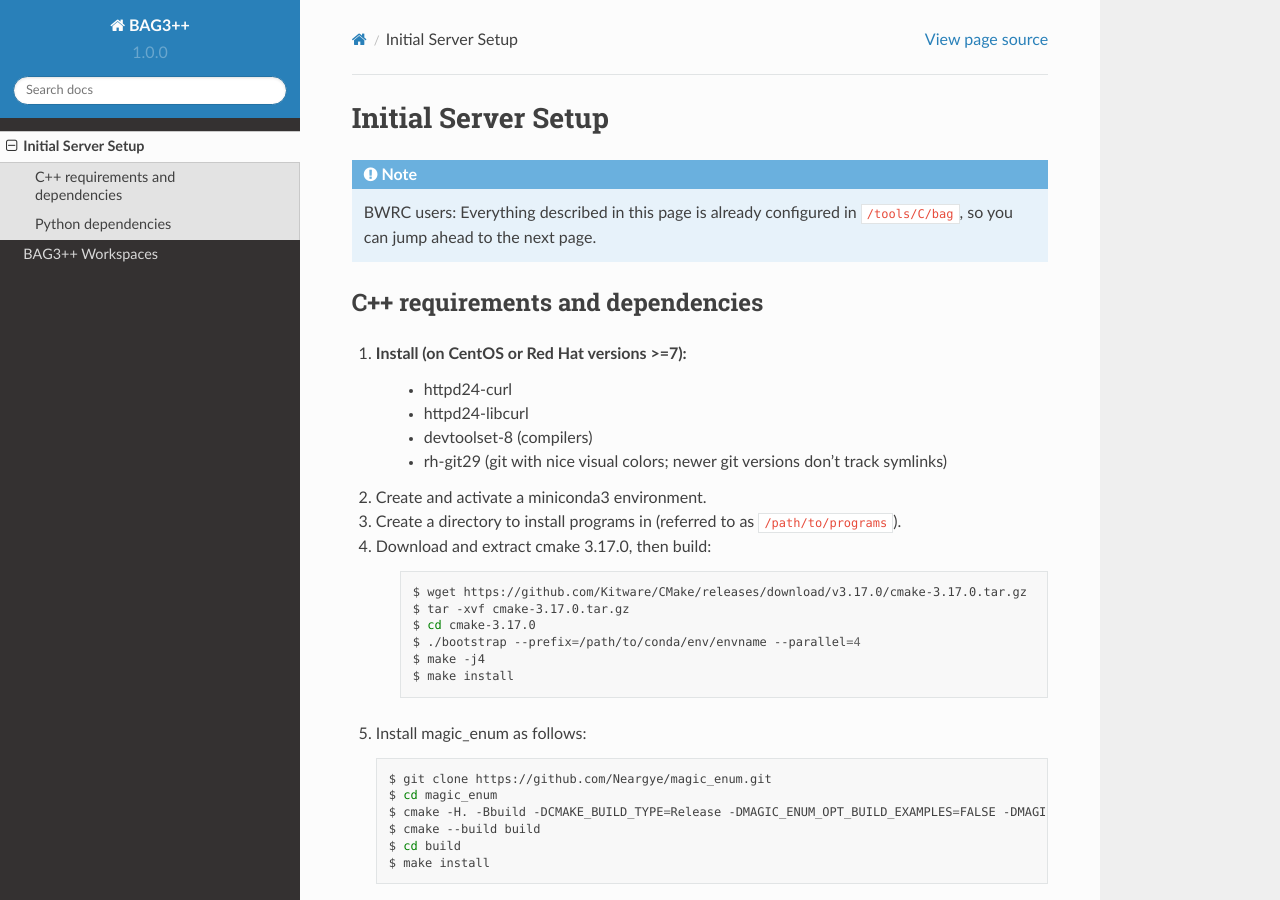
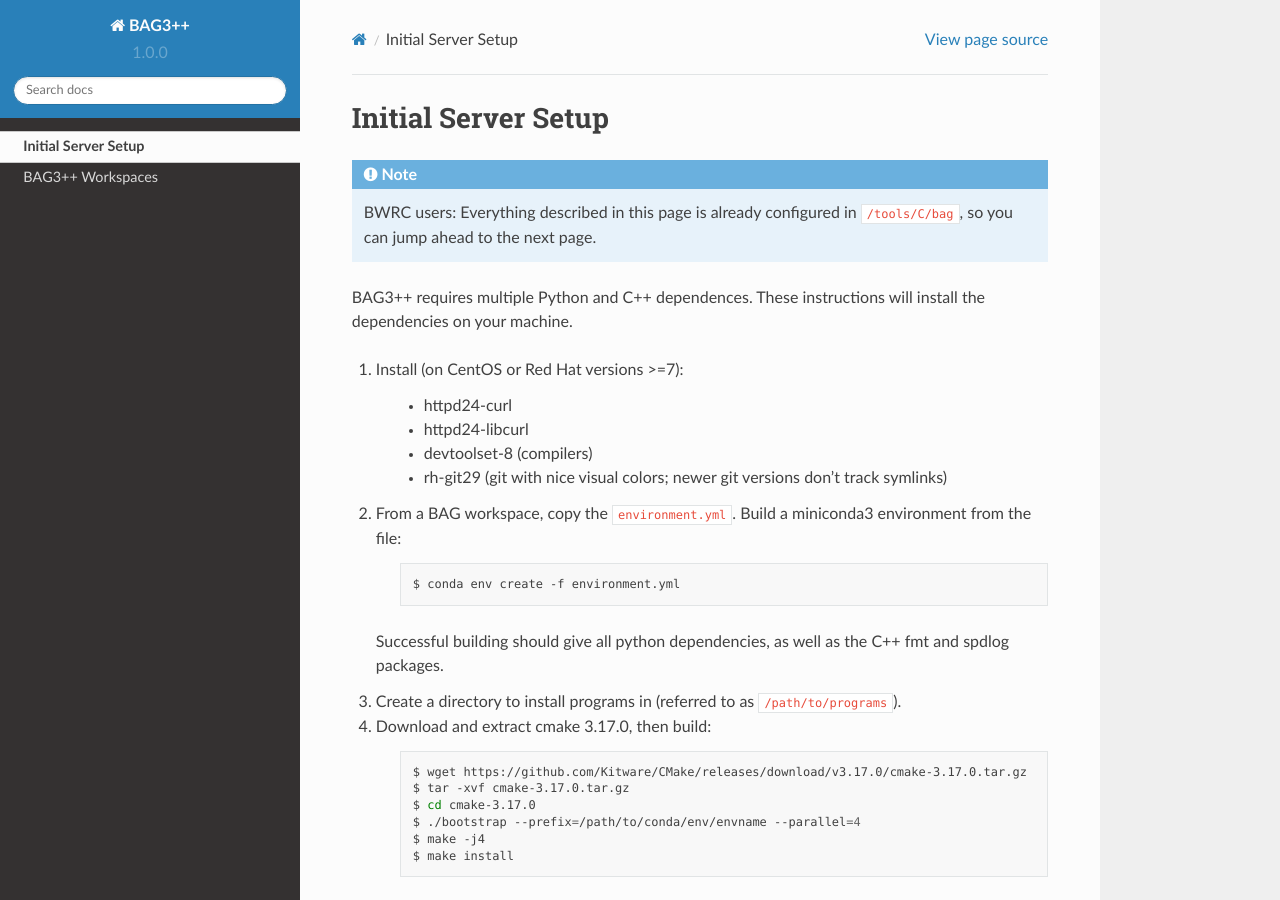
Before and after one commit to ucb-art/bag3_readthedocs, a Sphinx documentation site: the page built from docs/source/dependencies.rst, in a window 1280 px wide and 900 px high. Built offline with Sphinx 7.4.7 and the Read the Docs theme 2.0.0, drawn with Linux system fonts in a browser that asks for light colours; some of the changed text lies outside the part shown.

Commit message:
dependencies instructions update

```diff
--- a/docs/source/dependencies.rst
+++ b/docs/source/dependencies.rst
@@ -5,16 +5,22 @@
 
    BWRC users: Everything described in this page is already configured in ``/tools/C/bag``, so you can jump ahead to the next page.
 
-C++ requirements and dependencies
----------------------------------
+BAG3++ requires multiple Python and C++ dependences. These instructions will install the dependencies on your machine.
 
 #. Install (on CentOS or Red Hat versions >=7):
+
     * httpd24-curl
     * httpd24-libcurl
     * devtoolset-8 (compilers)
     * rh-git29 (git with nice visual colors; newer git versions don't track symlinks)
 
-#. Create and activate a miniconda3 environment.
+#. From a BAG workspace, copy the ``environment.yml``. Build a miniconda3 environment from the file:
+
+    .. code-block:: bash
+
+        $ conda env create -f environment.yml
+
+   Successful building should give all python dependencies, as well as the C++ fmt and spdlog packages.
 
 #. Create a directory to install programs in (referred to as ``/path/to/programs``).
 
@@ -99,19 +105,4 @@
         $ ./b2 --build-dir=_build cxxflags=-fPIC -j8 -target=shared,static --with-filesystem --with-serialization --with-program_options install | tee install.log
 
 Remember to check ``install.log`` to see if there's any error messages (like python build error,
-etc.). Later, if you have issues upon building BAG, reinstall fmt>7.2 in conda, and spdlog in conda.
-
-
-Python dependencies
--------------------
-
-#. Install the following standard python dependencies:
-    * numpy
-    * scipy
-    * matplotlib
-
-#. Install libpsf:
-
-    .. code-block:: bash
-
-        $ pip install libpsf
+etc.).
```
